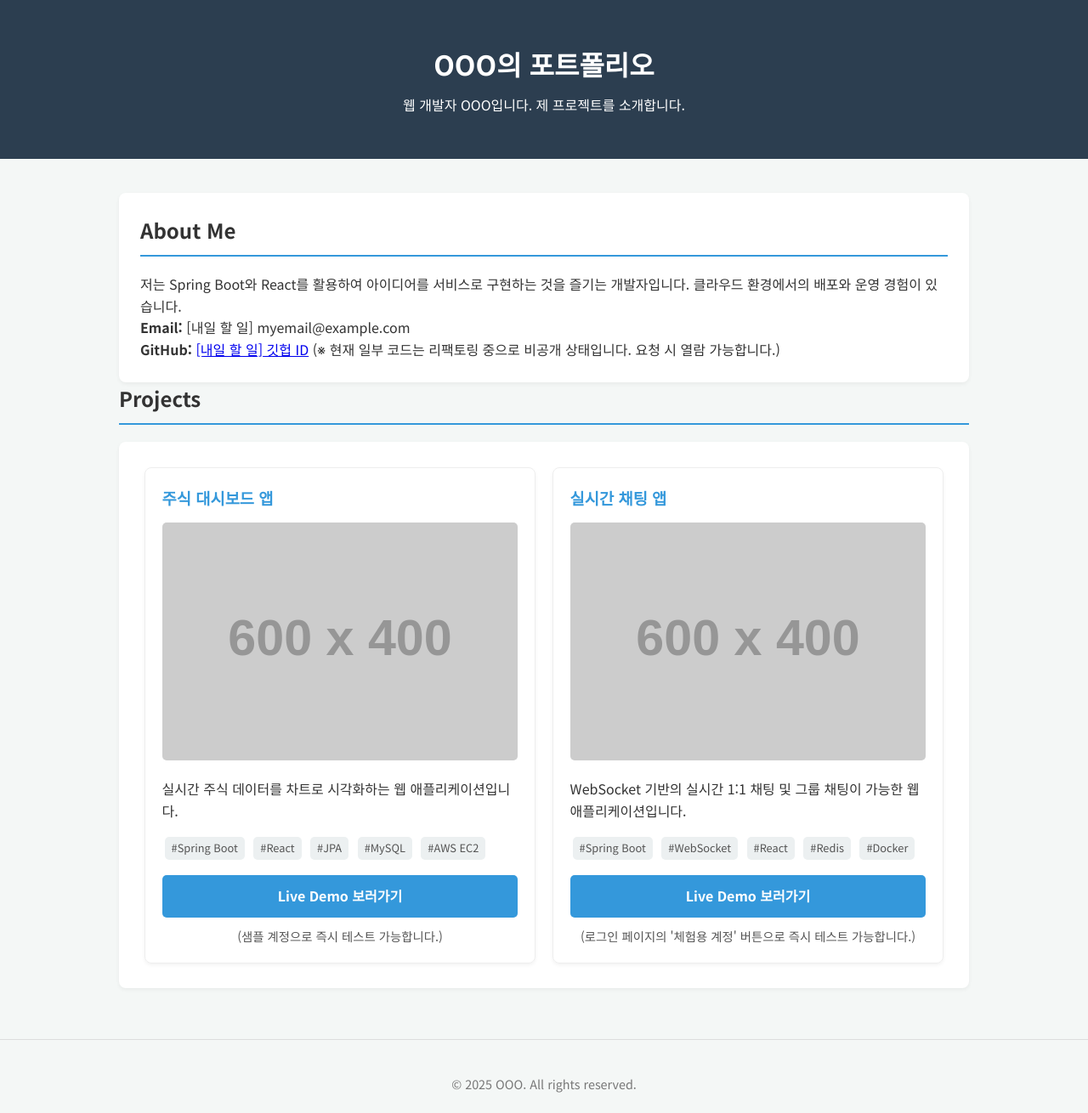
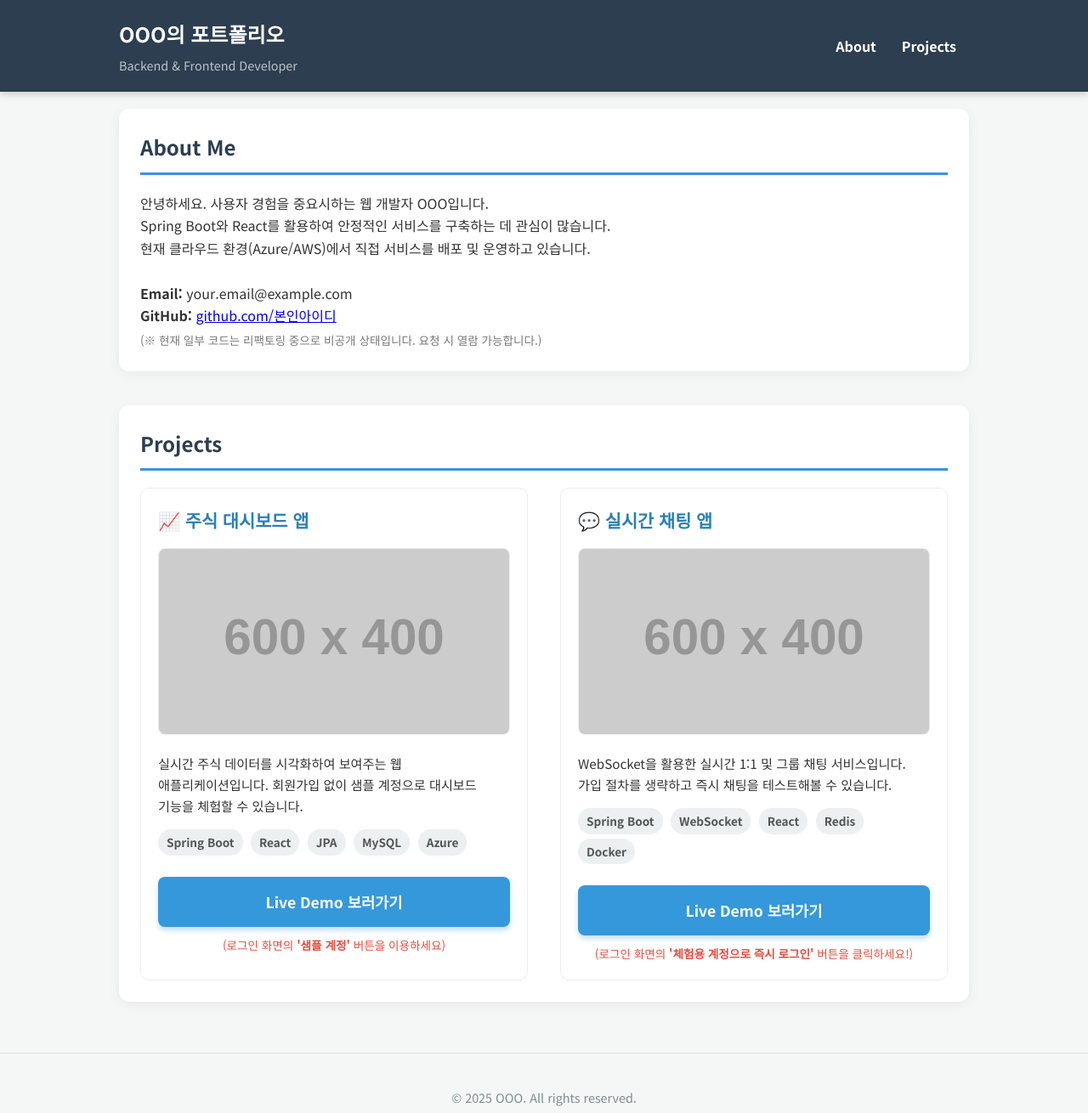
Before and after one commit to Mushbb/portfolio-page, a plain HTML site: page index.html in a window 1280 px wide. Shown: the whole page at 85% size. Drawn offline with Linux system fonts and the light colour scheme; placeholder pictures from the web are drawn by us.

Commit message:
second template

```diff
--- a/index.html
+++ b/index.html
@@ -3,8 +3,9 @@
 <head>
     <meta charset="UTF-8">
     <meta name="viewport" content="width=device-width, initial-scale=1.0">
-    <title>OOO의 포트폴리오</title>
+    <title>OOO - Web Developer Portfolio</title>
     <link rel="stylesheet" href="style.css">
+
     <link rel="preconnect" href="https://fonts.googleapis.com">
     <link rel="preconnect" href="https://fonts.gstatic.com" crossorigin>
     <link href="https://fonts.googleapis.com/css2?family=Noto+Sans+KR:wght@400;700&display=swap" rel="stylesheet">
@@ -12,78 +13,103 @@
 <body>
 
 <header>
-    <div class="container">
+    <div class="container header-content">
+        <div class="header-title">
             <h1>OOO의 포트폴리오</h1>
-        <p>웹 개발자 OOO입니다. 제 프로젝트를 소개합니다.</p>
+            <p>Backend & Frontend Developer</p>
+        </div>
+
+        <nav>
+            <ul>
+                <li><a href="#about">About</a></li>
+                <li><a href="#projects">Projects</a></li>
+            </ul>
+        </nav>
     </div>
 </header>
 
 <main class="container">
+
     <section id="about">
         <h2>About Me</h2>
+        <div class="content-box">
             <p>
-            저는 Spring Boot와 React를 활용하여 아이디어를 서비스로 구현하는 것을 즐기는 개발자입니다.
-            클라우드 환경에서의 배포와 운영 경험이 있습니다.
+                안녕하세요. 사용자 경험을 중요시하는 웹 개발자 OOO입니다.<br>
+                Spring Boot와 React를 활용하여 안정적인 서비스를 구축하는 데 관심이 많습니다.<br>
+                현재 클라우드 환경(Azure/AWS)에서 직접 서비스를 배포 및 운영하고 있습니다.
             </p>
+            <br>
             <p>
-            <strong>Email:</strong> [내일 할 일] myemail@example.com <br>
-            <strong>GitHub:</strong> <a href="[내일 할 일] 깃헙주소" target="_blank">[내일 할 일] 깃헙 ID</a>
+                <strong>Email:</strong> your.email@example.com <br>
+                <strong>GitHub:</strong> <a href="https://github.com/본인아이디" target="_blank">github.com/본인아이디</a>
+            </p>
+            <p class="small-note">
                 (※ 현재 일부 코드는 리팩토링 중으로 비공개 상태입니다. 요청 시 열람 가능합니다.)
             </p>
+        </div>
     </section>
 
+    <section id="projects">
         <h2>Projects</h2>
+
         <div class="project-container">
 
             <article class="project-card">
-            <h3>주식 대시보드 앱</h3>
+                <h3>📈 주식 대시보드 앱</h3>
 
-            <img src="https://via.placeholder.com/600x400.png?text=Stock+App+Screenshot" alt="주식 대시보드 앱 스크린샷">
+                <img src="https://via.placeholder.com/600x400/eee/333?text=Stock+App+Screenshot" alt="주식 앱 스크린샷">
 
                 <p class="description">
-                실시간 주식 데이터를 차트로 시각화하는 웹 애플리케이션입니다.
+                    실시간 주식 데이터를 시각화하여 보여주는 웹 애플리케이션입니다.
+                    회원가입 없이 샘플 계정으로 대시보드 기능을 체험할 수 있습니다.
                 </p>
+
                 <div class="tech-stack">
-                <span>#Spring Boot</span>
-                <span>#React</span>
-                <span>#JPA</span>
-                <span>#MySQL</span>
-                <span>#AWS EC2</span>
+                    <span>Spring Boot</span>
+                    <span>React</span>
+                    <span>JPA</span>
+                    <span>MySQL</span>
+                    <span>Azure</span>
                 </div>
 
                 <a href="#" target="_blank" class="demo-button">
                     Live Demo 보러가기
                 </a>
                 <p class="demo-guide">
-                (샘플 계정으로 즉시 테스트 가능합니다.)
+                    (로그인 화면의 <strong>'샘플 계정'</strong> 버튼을 이용하세요)
                 </p>
             </article>
 
             <article class="project-card">
-            <h3>실시간 채팅 앱</h3>
+                <h3>💬 실시간 채팅 앱</h3>
 
-            <img src="https://via.placeholder.com/600x400.png?text=Chat+App+Screenshot" alt="실시간 채팅 앱 스크린샷">
+                <img src="https://via.placeholder.com/600x400/eee/333?text=Chat+App+Screenshot" alt="채팅 앱 스크린샷">
 
                 <p class="description">
-                WebSocket 기반의 실시간 1:1 채팅 및 그룹 채팅이 가능한 웹 애플리케이션입니다.
+                    WebSocket을 활용한 실시간 1:1 및 그룹 채팅 서비스입니다.
+                    가입 절차를 생략하고 즉시 채팅을 테스트해볼 수 있습니다.
                 </p>
+
                 <div class="tech-stack">
-                <span>#Spring Boot</span>
-                <span>#WebSocket</span>
-                <span>#React</span>
-                <span>#Redis</span>
-                <span>#Docker</span>
+                    <span>Spring Boot</span>
+                    <span>WebSocket</span>
+                    <span>React</span>
+                    <span>Redis</span>
+                    <span>Docker</span>
                 </div>
 
                 <a href="#" target="_blank" class="demo-button">
                     Live Demo 보러가기
                 </a>
                 <p class="demo-guide">
-                (로그인 페이지의 '체험용 계정' 버튼으로 즉시 테스트 가능합니다.)
+                    (로그인 화면의 <strong>'체험용 계정으로 즉시 로그인'</strong> 버튼을 클릭하세요!)
                 </p>
             </article>
 
-    </div> </main>
+        </div>
+    </section>
+
+</main>
 
 <footer>
     <div class="container">
--- a/style.css
+++ b/style.css
@@ -1,135 +1,182 @@
-/* --- 기본 리셋 & 글꼴 --- */
+/* --- 1. 기본 리셋 및 설정 --- */
 * {
     margin: 0;
     padding: 0;
-    box-sizing: border-box; /* 레이아웃 잡기 편하게 */
+    box-sizing: border-box;
+}
+
+html {
+    scroll-behavior: smooth; /* 목차 클릭 시 부드럽게 이동 */
+}
+
+/* [중요] 헤더 높이만큼 여백을 줘서 제목이 가려지지 않게 함 */
+section[id] {
+    scroll-margin-top: 140px;
 }
 
 body {
-    font-family: 'Noto Sans KR', -apple-system, BlinkMacSystemFont, 'Segoe UI', Roboto, Oxygen, Ubuntu, Cantarell, 'Open Sans', 'Helvetica Neue', sans-serif;
-    line-height: 1.6;
-    background-color: #f4f7f6; /* 아주 연한 회색 배경 */
+    font-family: 'Noto Sans KR', sans-serif;
+    line-height: 1.65; /* 줄간격 넉넉하게 (가독성) */
+    word-break: keep-all; /* 한글 단어 끊김 방지 */
+    background-color: #f4f7f6;
     color: #333;
 }
 
-/* --- 공통 컨테이너 --- */
+/* --- 2. 공통 레이아웃 --- */
 .container {
-    width: 90%; /* 모바일에선 꽉 차게 */
-    max-width: 1000px; /* PC에선 최대 1000px */
+    width: 90%;
+    max-width: 1000px;
     margin: 0 auto;
-    padding: 20px 0;
 }
 
-/* --- 헤더 & 푸터 --- */
+/* --- 3. 상단 고정 헤더 (Sticky) --- */
 header {
-    background-color: #2c3e50; /* 네이비 계열 */
+    background-color: #2c3e50; /* 네이비 색상 (신뢰감) */
     color: white;
-    padding: 30px 0;
+    padding: 20px 0;
     text-align: center;
+
+    /* 상단 고정 핵심 코드 */
+    position: sticky;
+    top: 0;
+    z-index: 1000;
+    box-shadow: 0 2px 10px rgba(0,0,0,0.2);
 }
-header h1 { margin-bottom: 10px; }
 
+.header-title h1 { margin-bottom: 5px; font-size: 1.5rem; }
+.header-title p { font-size: 0.9rem; color: #bdc3c7; margin-bottom: 15px; }
+
+/* 내비게이션 (목차) */
+nav ul {
+    list-style: none;
+    display: flex;
+    justify-content: center;
+    background-color: rgba(255,255,255,0.1); /* 반투명 배경 */
+    border-radius: 20px;
+    padding: 8px 20px;
+    display: inline-flex; /* 내용물만큼만 크기 차지 */
+}
+nav li { margin: 0 15px; }
+nav a {
+    color: white;
+    text-decoration: none;
+    font-weight: bold;
+    font-size: 1rem;
+}
+nav a:hover { border-bottom: 2px solid #3498db; }
+
+
+/* --- 4. 섹션 및 카드 스타일 (모바일 최적화) --- */
+main { padding: 20px 0; }
+
+section {
+    background-color: white;
+    border-radius: 12px;
+    padding: 25px;
+    margin-bottom: 40px; /* 섹션 사이를 시원하게 띄움 (여백의 미) */
+    box-shadow: 0 4px 15px rgba(0,0,0,0.05);
+}
+
+h2 {
+    border-bottom: 3px solid #3498db; /* 파란색 밑줄 */
+    padding-bottom: 10px;
+    margin-bottom: 20px;
+    color: #2c3e50;
+}
+
+/* 프로젝트 카드 */
+.project-card {
+    border: 1px solid #eee;
+    border-radius: 10px;
+    padding: 20px;
+    margin-bottom: 30px; /* 카드 사이 간격 */
+    background-color: #fff;
+}
+
+.project-card h3 { color: #2980b9; margin-bottom: 15px; font-size: 1.3rem; }
+
+/* [중요] 이미지 비율 고정 (모바일 시각적 앵커) */
+.project-card img {
+    width: 100%;
+    height: 220px; /* 높이 고정 */
+    object-fit: cover; /* 찌그러짐 방지 */
+    border-radius: 8px;
+    margin-bottom: 15px;
+    border: 1px solid #eee;
+}
+
+.description { margin-bottom: 15px; font-size: 0.95rem; }
+
+/* 기술 스택 태그 */
+.tech-stack { margin-bottom: 20px; }
+.tech-stack span {
+    display: inline-block;
+    background-color: #ecf0f1;
+    color: #555;
+    padding: 4px 10px;
+    border-radius: 15px;
+    font-size: 0.85rem;
+    margin: 0 5px 5px 0;
+    font-weight: 600;
+}
+
+/* [중요] 데모 버튼 (엄지손가락 친화적 - Thumb Zone) */
+.demo-button {
+    display: block;
+    width: 100%;
+    background-color: #3498db; /* 밝은 파랑 */
+    color: white;
+    text-align: center;
+    padding: 15px 0; /* 터치 영역 확보 */
+    font-size: 1.1rem;
+    font-weight: bold;
+    text-decoration: none;
+    border-radius: 8px;
+    transition: background-color 0.3s;
+    box-shadow: 0 4px 6px rgba(52, 152, 219, 0.3);
+}
+.demo-button:hover { background-color: #2980b9; }
+
+.demo-guide {
+    text-align: center;
+    font-size: 0.85rem;
+    color: #e74c3c; /* 빨간색 계열로 강조 */
+    margin-top: 10px;
+}
+.small-note { font-size: 0.85rem; color: #777; margin-top: 5px; }
+
+
+/* --- 5. 푸터 --- */
 footer {
     text-align: center;
-    margin-top: 40px;
-    padding: 20px 0;
-    font-size: 0.9em;
-    color: #777;
+    padding: 40px 0;
+    color: #7f8c8d;
+    font-size: 0.9rem;
     border-top: 1px solid #ddd;
 }
 
-/* --- 섹션 공통 --- */
-section, .project-container {
-    background-color: white;
-    padding: 25px;
-    margin-top: 20px;
-    border-radius: 8px;
-    box-shadow: 0 2px 5px rgba(0,0,0,0.05);
-}
-h2 {
-    padding-bottom: 10px;
-    border-bottom: 2px solid #3498db; /* 포인트 컬러 (파란색) */
-    margin-bottom: 20px;
-}
 
-/* --- 프로젝트 카드 --- */
-.project-container {
-    padding: 10px; /* 카드 바깥 여백 */
-}
+/* --- 6. 미디어 쿼리 (PC 화면: 768px 이상) --- */
+@media (min-width: 768px) {
 
-.project-card {
-    width: 100%; /* 모바일에선 100% */
-    border: 1px solid #eee;
-    border-radius: 8px;
-    margin: 15px auto;
-    padding: 20px;
-    box-shadow: 0 2px 4px rgba(0,0,0,0.05);
-}
-.project-card h3 {
-    color: #3498db;
-    margin-bottom: 15px;
-}
-.project-card img {
-    width: 100%; /* 이미지가 카드를 뚫고 나가지 않게 */
-    height: auto;
-    border-radius: 5px;
-    margin-bottom: 15px;
-}
-.project-card .description {
-    font-size: 1em;
-    margin-bottom: 15px;
-}
-.tech-stack span {
-    display: inline-block;
-    background-color: #ecf0f1; /* 연한 회색 태그 */
-    color: #555;
-    padding: 3px 8px;
-    border-radius: 5px;
-    font-size: 0.8em;
-    margin: 3px;
-}
+    /* 헤더 가로 배치 */
+    .header-content {
+        display: flex;
+        justify-content: space-between;
+        align-items: center;
+    }
+    .header-title { text-align: left; }
+    .header-title p { margin-bottom: 0; }
+    nav ul { background-color: transparent; padding: 0; }
 
-/* --- 데모 버튼 --- */
-.demo-button {
-    display: inline-block;
-    width: 100%;
-    text-align: center;
-    background-color: #3498db; /* 포인트 컬러 */
-    color: white;
-    padding: 12px 0;
-    margin-top: 15px;
-    border-radius: 5px;
-    text-decoration: none;
-    font-weight: bold;
-    transition: background-color 0.2s;
-}
-.demo-button:hover {
-    background-color: #2980b9;
-}
-.demo-guide {
-    font-size: 0.9em;
-    color: #555;
-    text-align: center;
-    margin-top: 10px;
-}
-
-
-/* ===============================================
-   [핵심] 반응형 미디어 쿼리 (PC / 태블릿)
-===============================================
-*/
-@media (min-width: 768px) {
-    /* 화면이 768px보다 커지면... */
-
+    /* 프로젝트 카드 2열 배치 */
     .project-container {
-        display: flex; /* 카드들을 가로로 나열 */
-        justify-content: space-between; /* 카드 사이에 여백 */
-        flex-wrap: wrap; /* 공간 없으면 줄바꿈 */
-        padding: 20px;
+        display: flex;
+        justify-content: space-between;
+        flex-wrap: wrap;
     }
-
     .project-card {
-        width: 48%; /* 2열 레이아웃 (카드 2개씩) */
-        margin: 1%;
+        width: 48%; /* 가로 절반 */
+        margin-bottom: 0; /* 아래 여백 제거 (Flex gap 사용 시 조절) */
     }
 }
```
Lines whose indentation alone changed are shown as unchanged.
